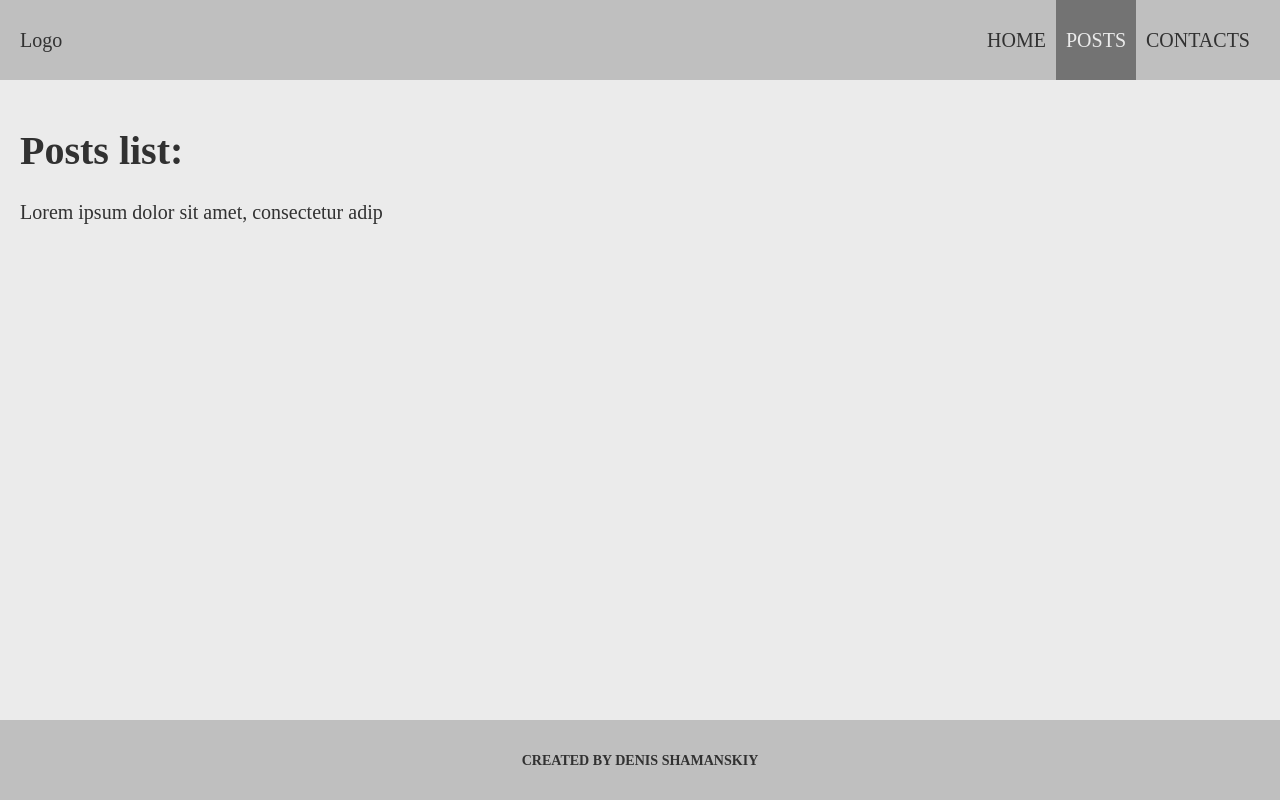
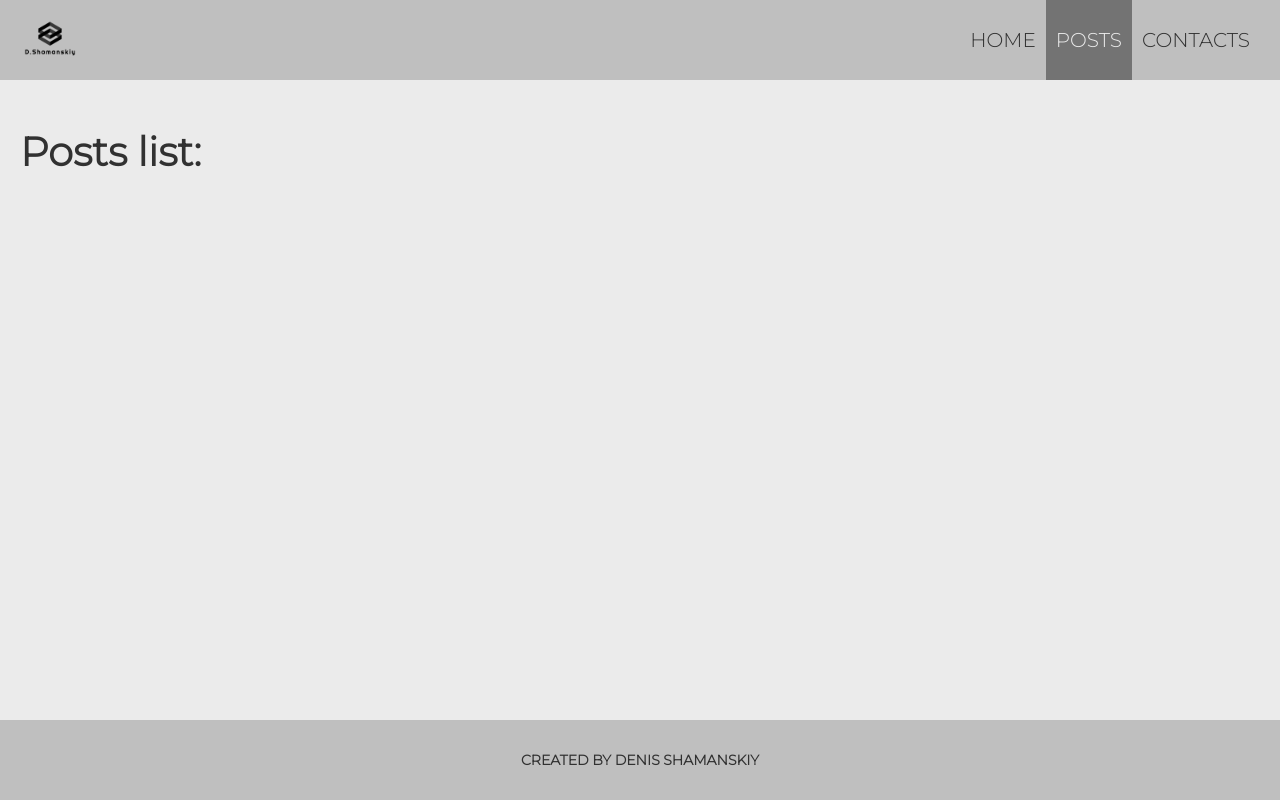
Before and after one commit to DenisShamanskiy/demo-next-js, a Next.js app: page /posts in a window 1280 px wide. Built offline with nearby package versions, Linux system fonts and the light colour scheme.

Commit message:
Добавлено Logo & Metadata

```diff
--- a/components/Navbar.js
+++ b/components/Navbar.js
@@ -1,4 +1,5 @@
 import Link from "next/link";
+import Image from "next/image";
 import { useRouter } from "next/router";
 import styles from "../styles/Navbar.module.scss";
 
@@ -13,7 +14,9 @@
 
   return (
     <nav className={styles.nav}>
-      <div className={styles.logo}>Logo</div>
+      <div className={styles.logo}>
+        <Image src="/logo.png" width={60} height={60} alt="webDev" />
+      </div>
       <div className={styles.links}>
         {navigation.map(({ id, title, path }) => (
           <Link key={id} href={path}>
--- a/pages/404.js
+++ b/pages/404.js
@@ -1,5 +1,6 @@
 import { useEffect } from "react";
 import { useRouter } from "next/router";
+import Head from "next/head";
 import Heading from "../components/Heading";
 import styles from "../styles/404.module.scss";
 
@@ -14,6 +15,9 @@
 
   return (
     <div className={styles.wrapper}>
+      <Head>
+        <title>Error</title>
+      </Head>
       <div>
         <Heading text="404" />
         <Heading tag="h2" text="Something is going wrong..." />
--- a/pages/_app.js
+++ b/pages/_app.js
@@ -1,8 +1,15 @@
+import Head from "next/head";
 import Layout from "../components/Layout";
 import "../styles/globals.scss";
 
 const MyApp = ({ Component, pageProps }) => (
   <Layout>
+    <Head>
+      <link
+        href="https://fonts.googleapis.com/css2?family=Montserrat:wght@300&display=swap"
+        rel="stylesheet"
+      />
+    </Head>
     <main>
       <Component {...pageProps} />
     </main>
--- a/pages/index.js
+++ b/pages/index.js
@@ -1,9 +1,13 @@
+import Head from "next/head";
 import Heading from "../components/Heading";
 import styles from "../styles/Home.module.scss";
 
 const Home = () => (
   <div className={styles.wrapper}>
-    <Heading text="Demo Next.js" />
+    <Head>
+      <title>Home</title>
+    </Head>
+    <Heading text="DEMO Next.js Application" />
   </div>
 );
 
--- a/pages/posts.js
+++ b/pages/posts.js
@@ -1,7 +1,12 @@
+import Head from "next/head";
+import Heading from "../components/Heading";
+
 const Posts = () => (
   <>
-    <h1>Posts list:</h1>
-    <p>Lorem ipsum dolor sit amet, consectetur adip</p>
+    <Head>
+      <title>Posts</title>
+    </Head>
+    <Heading text="Posts list:" />
   </>
 );
 
--- a/styles/globals.scss
+++ b/styles/globals.scss
@@ -5,6 +5,7 @@
 }
 
 body {
+  font-family: 'Montserrat', sans-serif;
   background: #EBEBEB;
   color: #313131;
   font-size: 20px;
```
Also changed, not shown: pages/contacts/contact.js (+11 -1 lines), pages/contacts/index.js (+7 -1 lines), public/logo.png (added).
